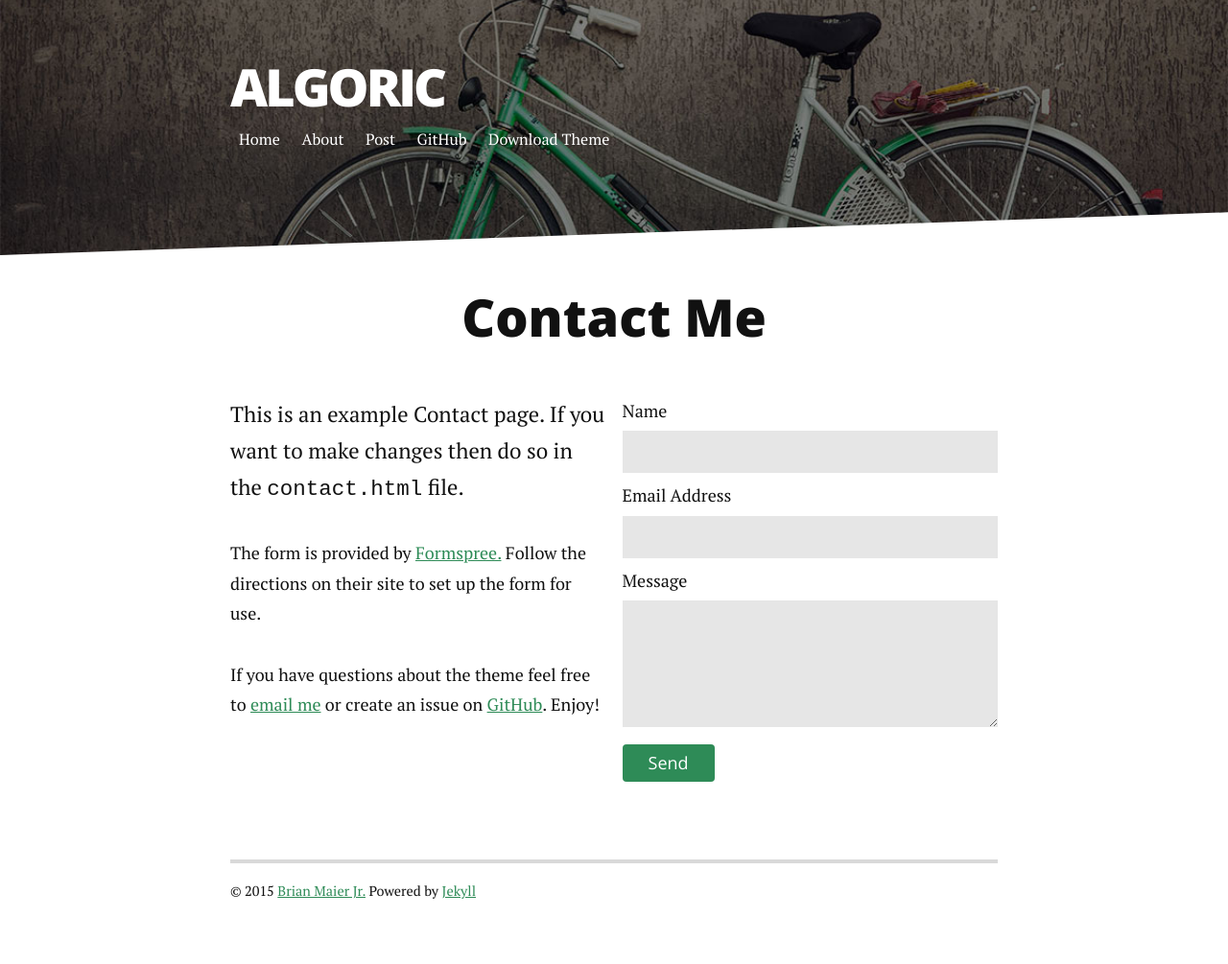
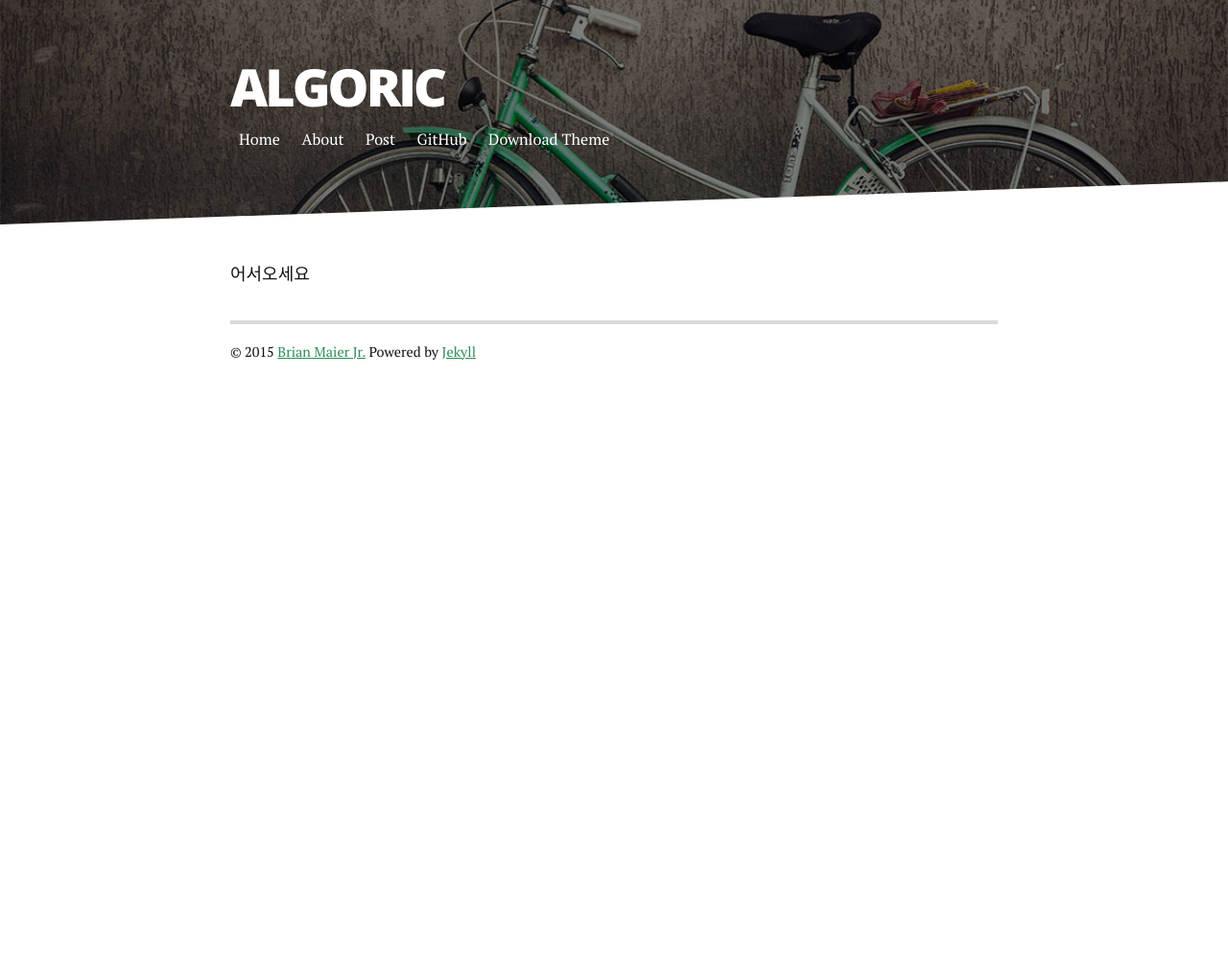
Before and after one commit to lsg154/lsg154.github.io, a Jekyll site: the page built from index.html, in a window 1280 px wide. Shown: the whole page at 96% size. Built offline with Jekyll 4.4.1, drawn with Linux system fonts in a browser that asks for light colours; nearby versions of some CDN libraries; Markdown is read by kramdown in place of the engine named in the settings; the list of posts is cut into pages by our own code; after the commit the page ends 900 px from its top, so only the background shows below that.

Commit message:
Update index.html

```diff
--- a/index.html
+++ b/index.html
@@ -1,22 +1,6 @@
 ---
 layout: default
-title: Contact Long Haul
+title: Welcome to Algorit
 ---
 
-<div id="contact">
-  <h1 class="pageTitle">Contact Me</h1>
-  <div class="contactContent">
-    <p class="intro">This is an example Contact page. If you want to make changes then do so in the <code>contact.html</code> file.</p>
-    <p>The form is provided by <a href="http://formspree.io/">Formspree.</a> Follow the directions on their site to set up the form for use.</p>
-    <p>If you have questions about the theme feel free to <a href="mailto:brimaidesigns@gmail.com">email me</a> or create an issue on <a href="https://github.com/brianmaierjr/long-haul">GitHub</a>. Enjoy!</p>
-  </div>
-  <form action="http://formspree.io/your@mail.com">
-    <label for="name">Name</label>
-    <input type="text" id="name" name="name" class="full-width"><br>
-    <label for="email">Email Address</label>
-    <input type="email" id="email" name="_replyto" class="full-width"><br>
-    <label for="message">Message</label>
-    <textarea name="message" id="message" cols="30" rows="10" class="full-width"></textarea><br>
-    <input type="submit" value="Send" class="button">
-  </form>
-</div>
+어서오세요
```
